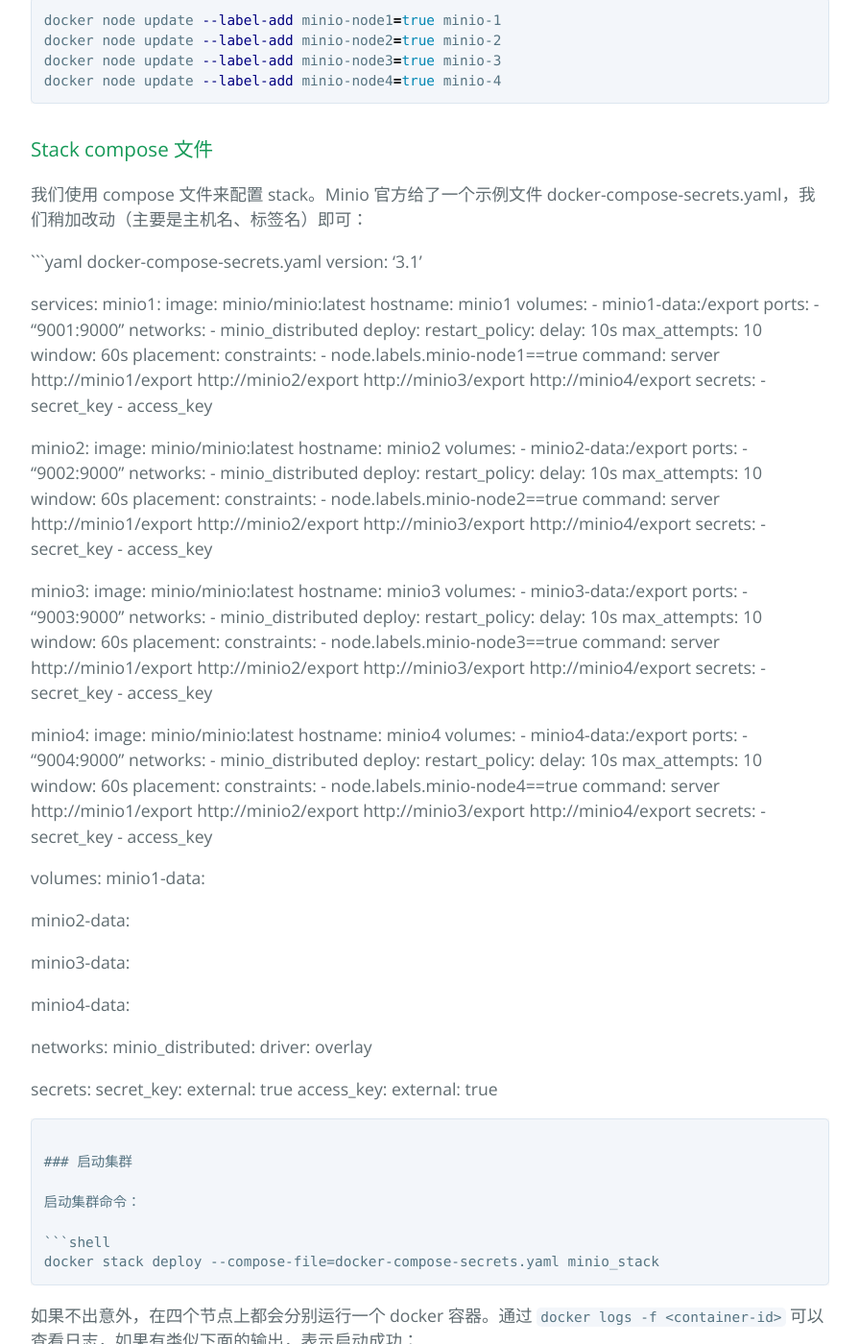
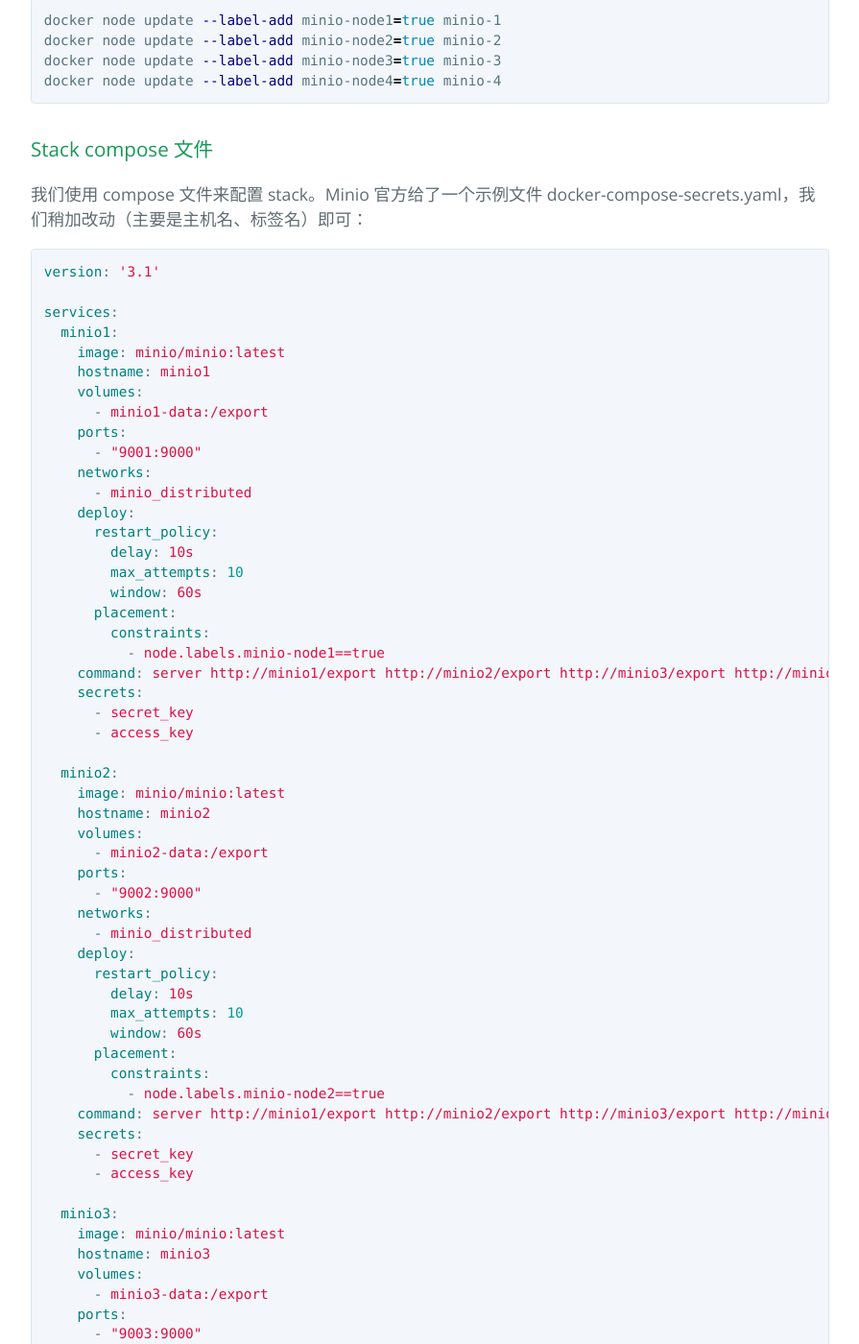
Before and after one commit to spadeq/spadeq.github.io, a Jekyll site: the page built from _posts/2019-05-13-deploy-minio-clusters-on-docker-swarm.markdown, in a window 1280 px wide and 1400 px high, scrolled down 2971 px. Shown: the whole window at 96% size, without its empty margins (192-1087 px from the left). Built offline with Jekyll 4.4.1, drawn with Linux system fonts in a browser that asks for light colours; some of the changed text lies outside the part shown.

Commit message:
remov'd yaml filename

````diff
--- a/_posts/2019-05-13-deploy-minio-clusters-on-docker-swarm.markdown
+++ b/_posts/2019-05-13-deploy-minio-clusters-on-docker-swarm.markdown
@@ -131,7 +131,7 @@
 
 我们使用 compose 文件来配置 stack。Minio 官方给了一个示例文件 docker-compose-secrets.yaml，我们稍加改动（主要是主机名、标签名）即可：
 
-```yaml docker-compose-secrets.yaml
+```yaml
 version: '3.1'
 
 services:
````
